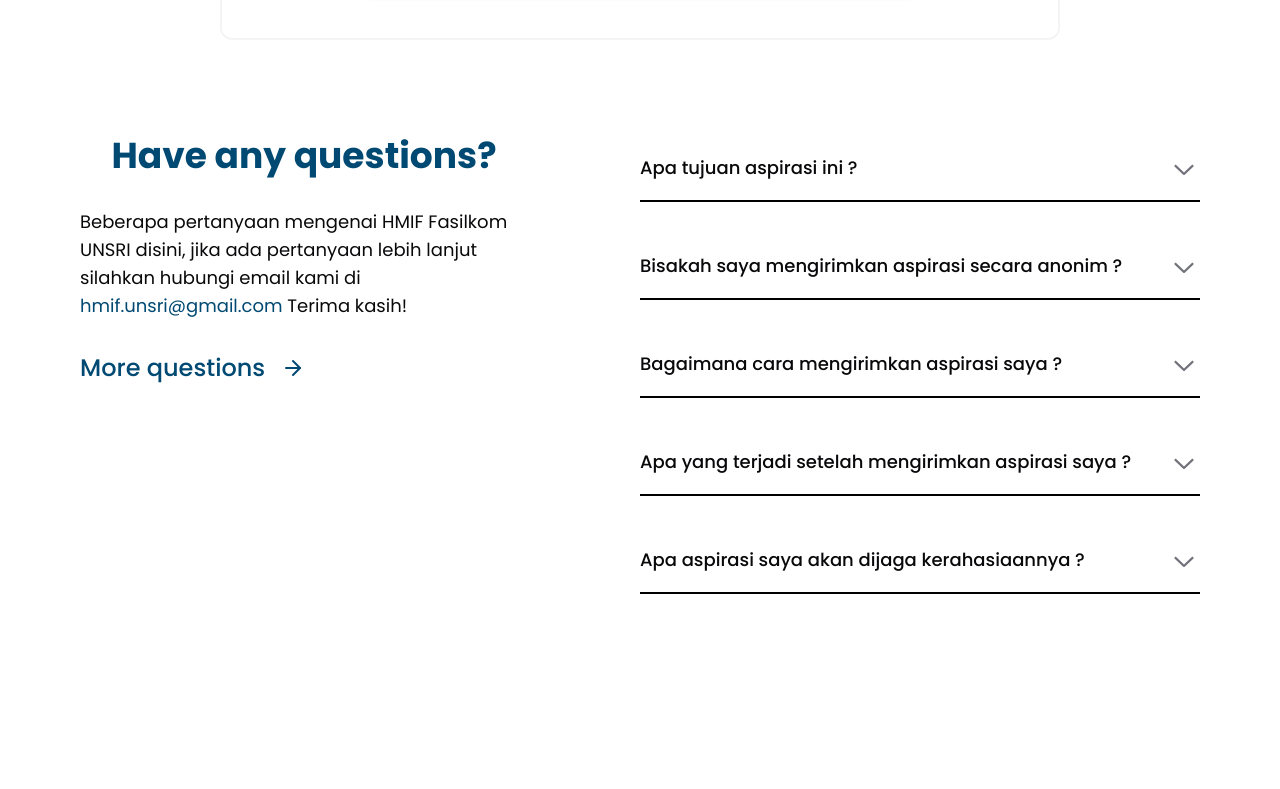
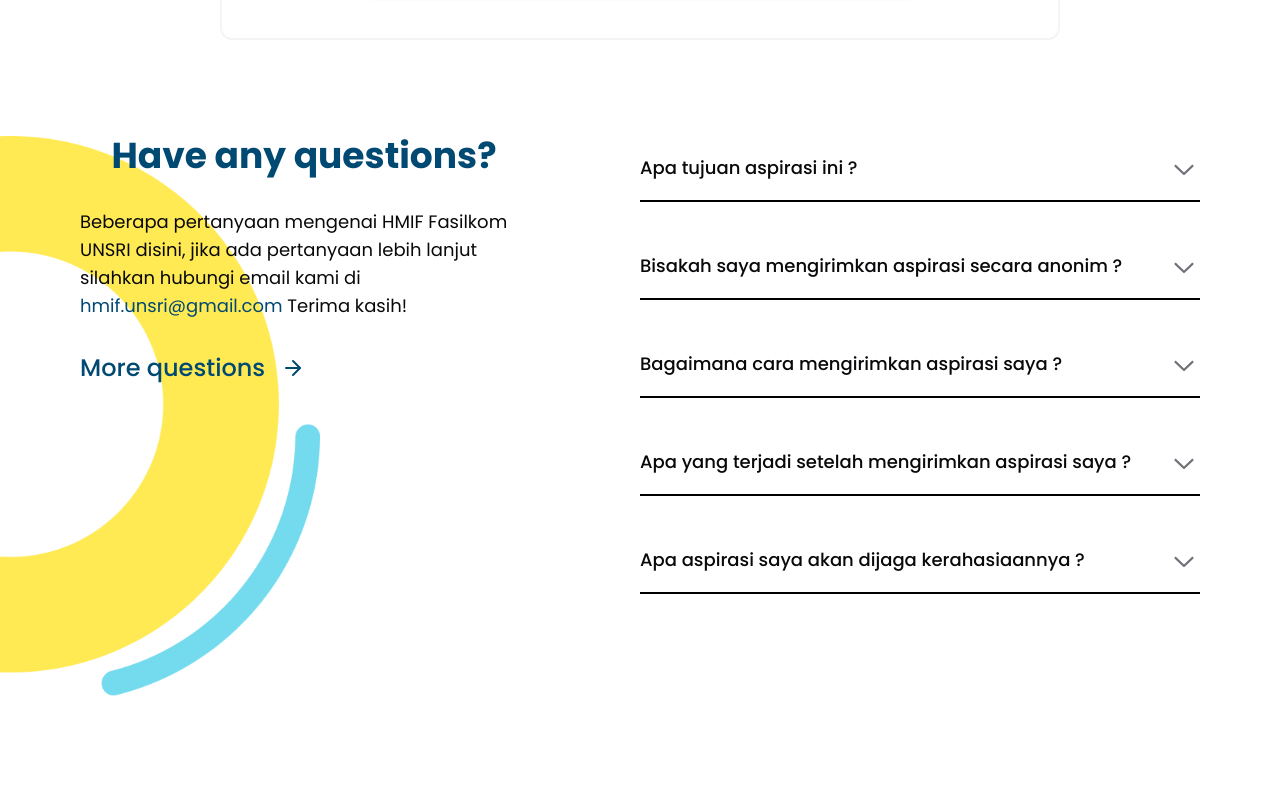
Before and after one commit to mfazrinizar/website-hmif, a React (Vite) app: page /aspiration in a window 1280 px wide. Shown: the part 840-1629 px from the top of the page. Built offline with nearby package versions, Linux system fonts and the light colour scheme; no server answers.

Commit message:
feat(aspiration): add element in aspiration

```diff
--- a/src/pages/Aspiration.tsx
+++ b/src/pages/Aspiration.tsx
@@ -11,7 +11,7 @@ import { Link } from "react-router-dom";
 export default function Aspiration() {
   return (
     <section id="aspiration" className="mx-auto space-y-24 text-center">
-      <div className="mx-auto space-y-8 text-center md:w-3/4">
+      <section className="mx-auto space-y-8 overflow-hidden text-center md:w-3/4">
         <div className="mx-auto space-y-8 md:w-3/4">
           <h1 className="text-3xl font-bold text-primary xl:text-4xl">
             Aspiration
@@ -24,7 +24,12 @@ export default function Aspiration() {
         <div className="rounded-xl border-2 border-muted">
           <FormAspiration />
         </div>
-      </div>
+      </section>
+      <img
+        src="/img/aspiration-ellipse-1.png"
+        alt="aspiration-ellipse-1"
+        className="absolute left-0 -z-50 w-1/4"
+      />
       <section
         id="aspiration-faq"
         className="flex flex-col justify-between gap-8 md:flex-row"
```
Also changed, not shown: public/img/aspiration-ellipse-1.png (added).
